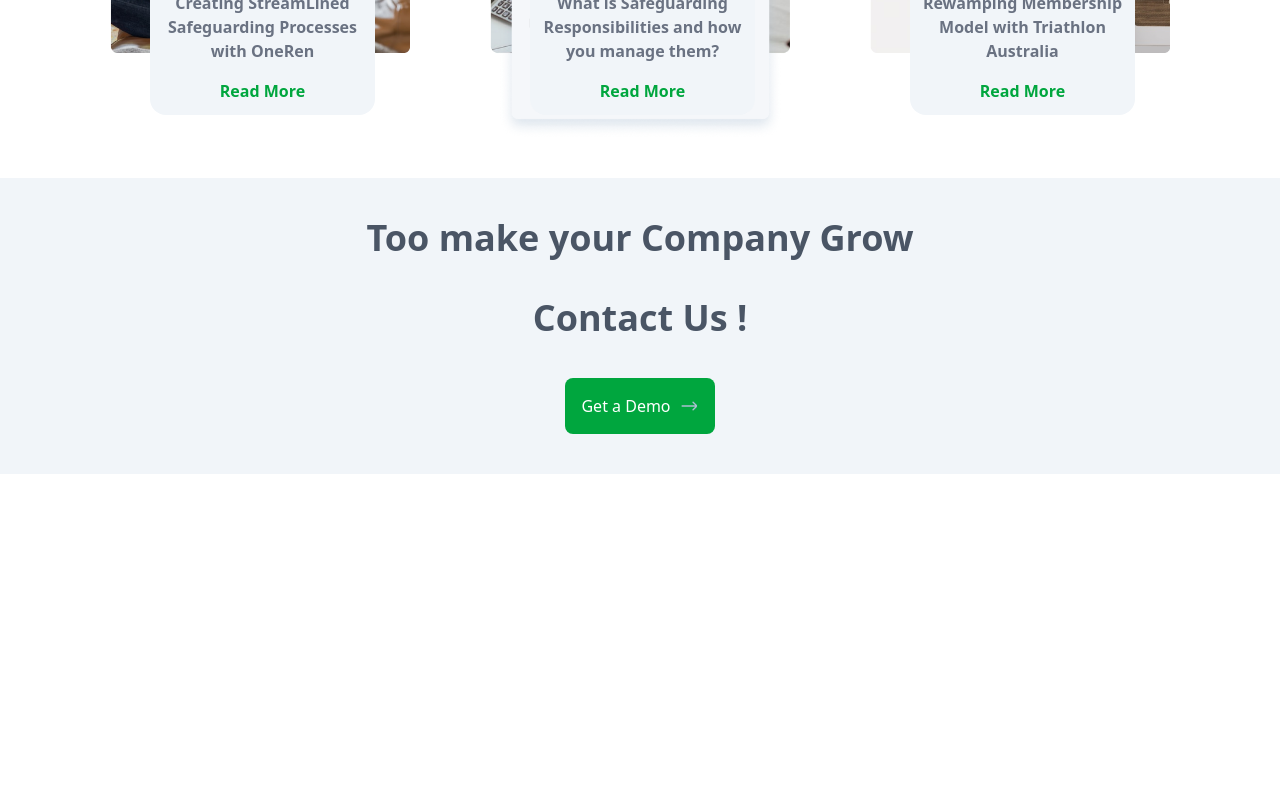
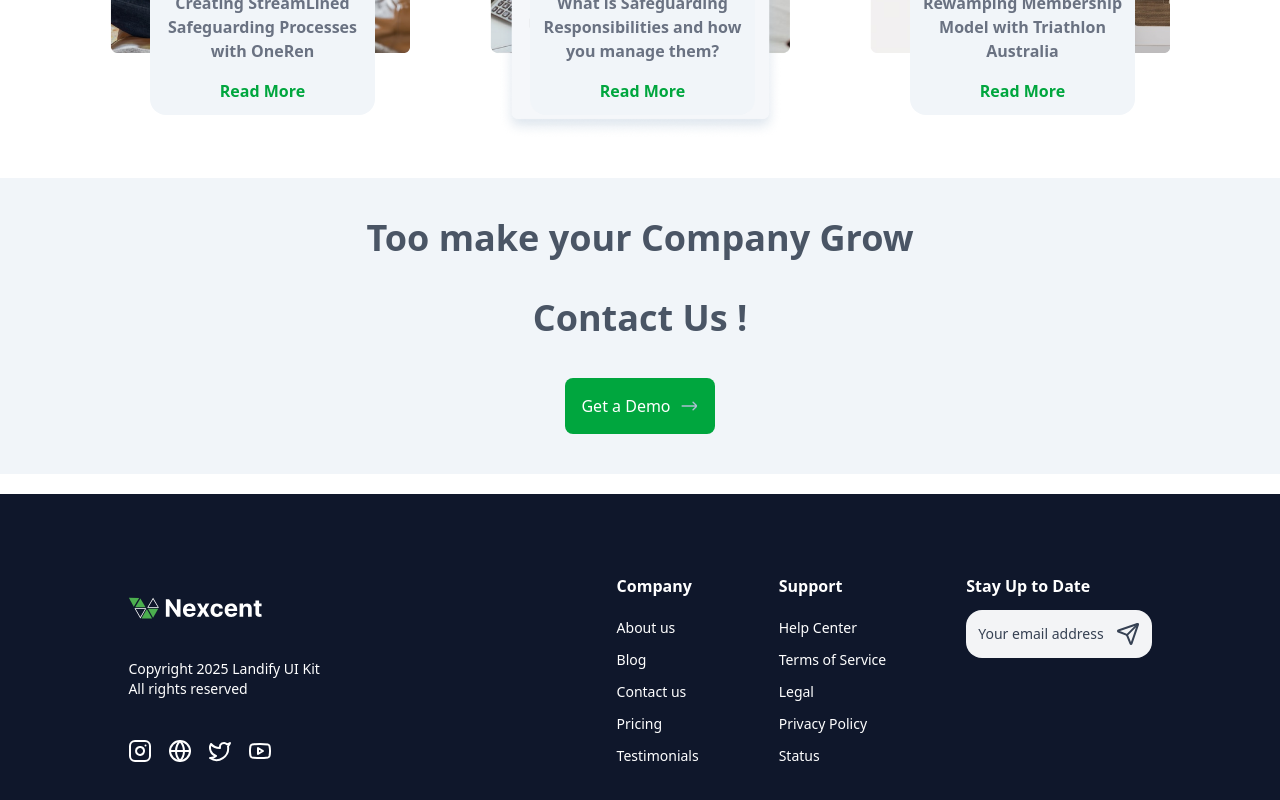
Before and after one commit to AhmedAfzal2089/nexest-page-week-1, a React (Vite) app: page / in a window 1280 px wide. Shown: the part 3025-3825 px from the top of the page. Before the commit the page ends 3499 px from the top, so only its background shows below. Built offline with nearby package versions, Linux system fonts and the light colour scheme.

Commit message:
comp;ete footer

```diff
--- a/package.json
+++ b/package.json
@@ -11,6 +11,7 @@
   },
   "dependencies": {
     "@tailwindcss/vite": "^4.1.12",
+    "lucide-react": "^0.542.0",
     "react": "^19.1.1",
     "react-dom": "^19.1.1",
     "tailwindcss": "^4.1.12"
--- a/src/App.jsx
+++ b/src/App.jsx
@@ -8,6 +8,7 @@ import ReinventItself from "./components/ReinventItself";
 import SiteFooterSection from "./components/SiteFooterSection";
 import CaringMarketing from "./components/CaringMarketing";
 import BeforeFooter from "./components/BeforeFooter";
+import Footer from "./components/Footer";
 
 const App = () => {
   return (
@@ -21,6 +22,7 @@ const App = () => {
       <SiteFooterSection />
       <CaringMarketing />
       <BeforeFooter />
+      <Footer />
     </>
   );
 };
--- /dev/null
+++ b/src/client svgs/FooterSvg.jsx
@@ -0,0 +1,68 @@
+import React from "react";
+
+const FooterSvg = () => {
+  return (
+    <svg
+      width="134"
+      height="22"
+      viewBox="0 0 134 22"
+      fill="none"
+      xmlns="http://www.w3.org/2000/svg"
+    >
+      <path
+        d="M17.0183 12.0322L12.379 19.9777L7.7398 12.0322H17.0183ZM18.2611 11.3221H6.49194L12.379 21.3831L18.2611 11.3221Z"
+        fill="white"
+      />
+      <path
+        d="M25.0843 2.14975L29.7235 10.0953H20.445L25.0843 2.14975ZM25.0843 0.729492L19.1971 10.7905H30.9713L25.0843 0.729492Z"
+        fill="white"
+      />
+      <path
+        d="M0.85144 0.729492L5.78757 9.62848L11.1815 0.952948L0.85144 0.729492Z"
+        fill="#4CAF4F"
+      />
+      <path
+        d="M12.3792 1.50897L17.5569 10.3583H7.19153L12.3792 1.50897Z"
+        fill="#4CAF4F"
+      />
+      <path
+        d="M18.8903 12.2904L24.073 21.3831H13.4611L18.7293 12.2904H18.8903Z"
+        fill="#4CAF4F"
+      />
+      <path
+        d="M20.0122 11.7391L25.0842 20.6927L30.2266 11.7391H20.0122Z"
+        fill="#4CAF4F"
+      />
+      <path
+        d="M52.5136 2.16571V19.69H49.3133L41.6893 8.6603H41.5609V19.69H37.8558V2.16571H41.1074L48.6716 13.1868H48.8256V2.16571H52.5136Z"
+        fill="white"
+      />
+      <path
+        d="M61.496 19.9467C60.1441 19.9467 58.9804 19.6729 58.0049 19.1252C57.0351 18.5719 56.2878 17.7904 55.763 16.7807C55.2382 15.7653 54.9758 14.5645 54.9758 13.1783C54.9758 11.8263 55.2382 10.6398 55.763 9.61866C56.2878 8.59755 57.0266 7.80177 57.9792 7.23132C58.9376 6.66087 60.0614 6.37564 61.3506 6.37564C62.2177 6.37564 63.0249 6.5154 63.7722 6.79492C64.5251 7.06874 65.1812 7.48232 65.7402 8.03565C66.305 8.58899 66.7442 9.28494 67.0579 10.1235C67.3717 10.9564 67.5286 11.9318 67.5286 13.0499V14.0511H56.4304V11.7921H64.0973C64.0973 11.2673 63.9832 10.8023 63.755 10.3973C63.5269 9.9923 63.2103 9.6757 62.8052 9.44752C62.4059 9.21364 61.941 9.09669 61.4105 9.09669C60.8571 9.09669 60.3666 9.22504 59.9387 9.48175C59.5166 9.73275 59.1857 10.0722 58.9461 10.5C58.7065 10.9221 58.5839 11.3928 58.5782 11.9119V14.0596C58.5782 14.7099 58.698 15.2718 58.9376 15.7453C59.1829 16.2188 59.528 16.5839 59.9729 16.8406C60.4179 17.0973 60.9456 17.2256 61.5559 17.2256C61.961 17.2256 62.3318 17.1686 62.6683 17.0545C63.0049 16.9404 63.293 16.7693 63.5326 16.5411C63.7721 16.3129 63.9547 16.0334 64.0802 15.7025L67.4516 15.925C67.2804 16.735 66.9296 17.4424 66.3991 18.0471C65.8743 18.646 65.1954 19.1138 64.3626 19.4504C63.5354 19.7812 62.5799 19.9467 61.496 19.9467Z"
+        fill="white"
+      />
+      <path
+        d="M72.7183 6.54678L75.1313 11.1418L77.6042 6.54678H81.3435L77.5357 13.1184L81.4462 19.69H77.724L75.1313 15.1463L72.5813 19.69H68.8164L72.7183 13.1184L68.9533 6.54678H72.7183Z"
+        fill="white"
+      />
+      <path
+        d="M88.9761 19.9467C87.6298 19.9467 86.4718 19.6615 85.5021 19.091C84.538 18.5148 83.7964 17.7162 83.2773 16.6951C82.7639 15.674 82.5072 14.4989 82.5072 13.1697C82.5072 11.8235 82.7668 10.6426 83.2859 9.62721C83.8107 8.60611 84.5551 7.81033 85.5192 7.23987C86.4832 6.66372 87.6298 6.37564 88.959 6.37564C90.1056 6.37564 91.1096 6.58386 91.971 7.00028C92.8324 7.41671 93.514 8.00143 94.016 8.75442C94.518 9.50742 94.7947 10.3916 94.8461 11.407H91.4062C91.3093 10.751 91.0526 10.2233 90.6361 9.82402C90.2254 9.419 89.6863 9.21649 89.0189 9.21649C88.4542 9.21649 87.9607 9.37051 87.5386 9.67855C87.1221 9.98089 86.797 10.423 86.5631 11.0049C86.3292 11.5867 86.2123 12.2912 86.2123 13.1184C86.2123 13.9569 86.3264 14.67 86.5545 15.2576C86.7884 15.8451 87.1164 16.2929 87.5386 16.601C87.9607 16.909 88.4542 17.063 89.0189 17.063C89.4353 17.063 89.809 16.9775 90.1398 16.8063C90.4764 16.6352 90.7531 16.3871 90.9698 16.0619C91.1923 15.731 91.3378 15.3346 91.4062 14.8725H94.8461C94.789 15.8765 94.5152 16.7607 94.0246 17.5251C93.5397 18.2838 92.8694 18.8771 92.0138 19.3049C91.1581 19.7328 90.1455 19.9467 88.9761 19.9467Z"
+        fill="white"
+      />
+      <path
+        d="M103.17 19.9467C101.818 19.9467 100.654 19.6729 99.6785 19.1252C98.7087 18.5719 97.9614 17.7904 97.4366 16.7807C96.9118 15.7653 96.6494 14.5645 96.6494 13.1783C96.6494 11.8263 96.9118 10.6398 97.4366 9.61866C97.9614 8.59755 98.7002 7.80177 99.6528 7.23132C100.611 6.66087 101.735 6.37564 103.024 6.37564C103.891 6.37564 104.698 6.5154 105.446 6.79492C106.199 7.06874 106.855 7.48232 107.414 8.03565C107.979 8.58899 108.418 9.28494 108.732 10.1235C109.045 10.9564 109.202 11.9318 109.202 13.0499V14.0511H98.104V11.7921H105.771C105.771 11.2673 105.657 10.8023 105.429 10.3973C105.2 9.9923 104.884 9.6757 104.479 9.44752C104.08 9.21364 103.615 9.09669 103.084 9.09669C102.531 9.09669 102.04 9.22504 101.612 9.48175C101.19 9.73275 100.859 10.0722 100.62 10.5C100.38 10.9221 100.257 11.3928 100.252 11.9119V14.0596C100.252 14.7099 100.372 15.2718 100.611 15.7453C100.856 16.2188 101.202 16.5839 101.647 16.8406C102.091 17.0973 102.619 17.2256 103.23 17.2256C103.635 17.2256 104.005 17.1686 104.342 17.0545C104.678 16.9404 104.967 16.7693 105.206 16.5411C105.446 16.3129 105.628 16.0334 105.754 15.7025L109.125 15.925C108.954 16.735 108.603 17.4424 108.073 18.0471C107.548 18.646 106.869 19.1138 106.036 19.4504C105.209 19.7812 104.254 19.9467 103.17 19.9467Z"
+        fill="white"
+      />
+      <path
+        d="M115.226 12.0916V19.69H111.581V6.54678H115.055V8.86566H115.209C115.5 8.10126 115.988 7.49658 116.672 7.05162C117.357 6.60097 118.187 6.37564 119.162 6.37564C120.075 6.37564 120.871 6.5753 121.55 6.97462C122.228 7.37393 122.756 7.94438 123.133 8.68597C123.509 9.42185 123.697 10.3003 123.697 11.3215V19.69H120.052V11.9718C120.058 11.1674 119.853 10.5399 119.436 10.0893C119.02 9.63292 118.446 9.40474 117.716 9.40474C117.226 9.40474 116.792 9.51027 116.416 9.72134C116.045 9.93241 115.754 10.2404 115.543 10.6455C115.337 11.0448 115.232 11.5268 115.226 12.0916Z"
+        fill="white"
+      />
+      <path
+        d="M133.561 6.54678V9.28494H125.646V6.54678H133.561ZM127.443 3.39789H131.088V15.6512C131.088 15.9877 131.14 16.2502 131.242 16.4384C131.345 16.6209 131.488 16.7493 131.67 16.8235C131.858 16.8976 132.075 16.9347 132.32 16.9347C132.492 16.9347 132.663 16.9204 132.834 16.8919C133.005 16.8577 133.136 16.832 133.227 16.8149L133.801 19.5274C133.618 19.5844 133.361 19.65 133.031 19.7242C132.7 19.8041 132.298 19.8526 131.824 19.8697C130.946 19.9039 130.176 19.7869 129.514 19.5188C128.858 19.2507 128.347 18.8343 127.982 18.2696C127.617 17.7048 127.437 16.9917 127.443 16.1304V3.39789Z"
+        fill="white"
+      />
+    </svg>
+  );
+};
+
+export default FooterSvg;
--- /dev/null
+++ b/src/components/Footer.jsx
@@ -0,0 +1,75 @@
+import React from "react";
+import MainLogo from "../assets/logo";
+import { Globe, Instagram, Send, Twitter, Youtube } from "lucide-react";
+import FooterSvg from "../client svgs/FooterSvg";
+
+const Footer = () => {
+  return (
+    <div className="mt-5 py-20 bg-slate-900 flex flex-col gap-10 items-center lg:flex-row lg:justify-around">
+      <div className="flex flex-col gap-10 mb-10 lg:mb-0">
+        <div className="logo text-white">
+          <FooterSvg />
+        </div>
+
+        <div className="flex flex-col">
+          <span className="text-sm text-white">
+            Copyright 2025 Landify UI Kit
+          </span>
+          <span className="text-sm text-white">All rights reserved</span>
+        </div>
+
+        <div className="flex gap-4 text-white">
+          <Instagram />
+          <Globe />
+          <Twitter />
+          <Youtube />
+        </div>
+      </div>
+
+      <div className="flex flex-col sm:flex-row gap-20">
+        {/* Company */}
+        <div>
+          <div>
+            <span className="font-semibold text-white">Company</span>
+          </div>
+          <div className="flex flex-col gap-3 py-5">
+            <span className="text-sm text-white">About us</span>
+            <span className="text-sm text-white">Blog</span>
+            <span className="text-sm text-white">Contact us</span>
+            <span className="text-sm text-white">Pricing</span>
+            <span className="text-sm text-white">Testimonials</span>
+          </div>
+        </div>
+
+        {/* Support */}
+        <div>
+          <div>
+            <span className="font-semibold text-white">Support</span>
+          </div>
+          <div className="flex flex-col gap-3 py-5">
+            <span className="text-sm text-white">Help Center</span>
+            <span className="text-sm text-white">Terms of Service</span>
+            <span className="text-sm text-white">Legal</span>
+            <span className="text-sm text-white">Privacy Policy</span>
+            <span className="text-sm text-white">Status</span>
+          </div>
+        </div>
+
+        {/* Stay up to date */}
+        <div>
+          <div>
+            <span className="font-semibold text-white">Stay Up to Date</span>
+          </div>
+          <div className="flex mt-3">
+            <div className="bg-gray-100 text-gray-700 p-3 rounded-2xl text-sm flex items-center gap-3 w-full max-w-[250px]">
+              <span className="flex-1">Your email address</span>
+              <Send className="text-gray-700" />
+            </div>
+          </div>
+        </div>
+      </div>
+    </div>
+  );
+};
+
+export default Footer;
```
Also changed, not shown: 1 other file (tests, documents, lock files or other folders).
